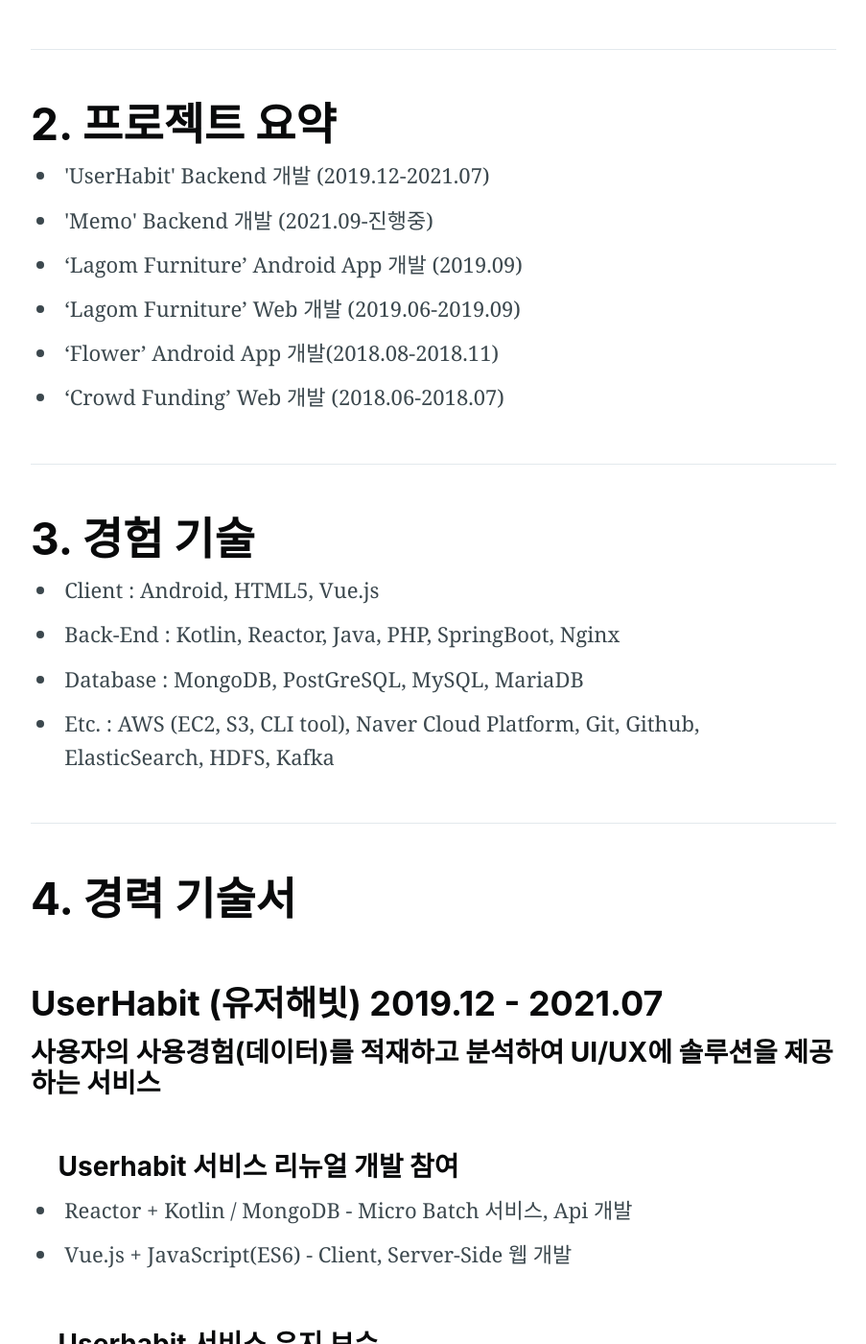
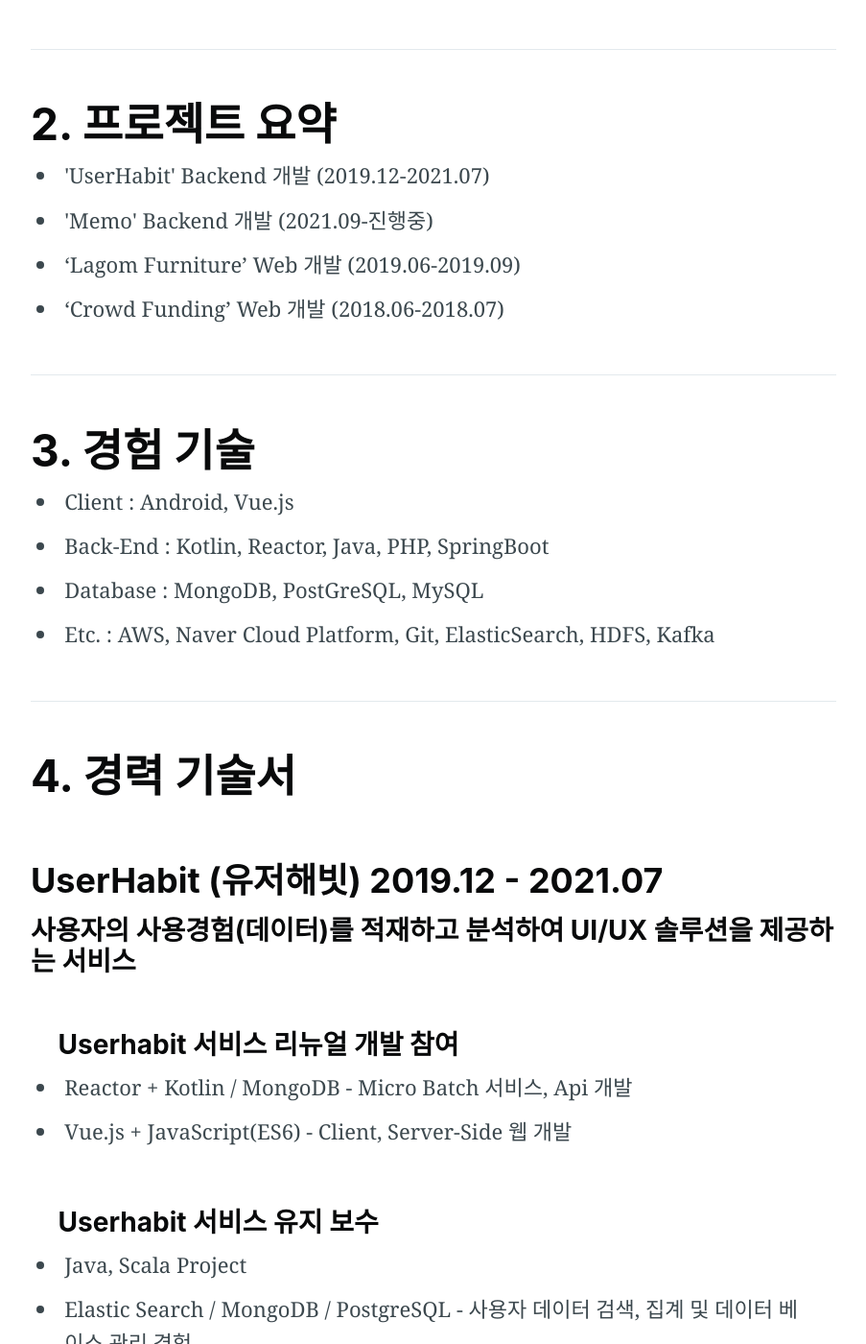
Before and after one commit to jennyleeee/jennyleeee.github.io, a Jekyll site: the page portfolio/index.html, which Jekyll copies as it is, in a window 1280 px wide and 1400 px high, scrolled down 1545 px. Shown: the whole window at 96% size, without its empty margins (188-1091 px from the left). Built offline with Jekyll 4.4.1, drawn with Linux system fonts in a browser that asks for light colours; nearby versions of some CDN libraries; comment, search, counter and statistics services are not loaded; some of the changed text lies outside the part shown.

Commit message:
fix: contents

```diff
--- a/portfolio/index.html
+++ b/portfolio/index.html
@@ -177,9 +177,7 @@
 <ul>
   <li>'UserHabit' Backend 개발 (2019.12-2021.07)</li>
   <li>'Memo' Backend 개발 (2021.09-진행중)</li>
-  <li>‘Lagom Furniture’ Android App 개발 (2019.09)</li>
   <li>‘Lagom Furniture’ Web 개발 (2019.06-2019.09)</li>
-  <li>‘Flower’ Android App 개발(2018.08-2018.11)</li>
   <li>‘Crowd Funding’ Web 개발 (2018.06-2018.07)</li>
 </ul>
 
@@ -188,10 +186,10 @@
 <h1 id="경험기술">3. 경험 기술</h1>
 
 <ul>
-    <li>Client : Android, HTML5, Vue.js</li>
-  <li>Back-End : Kotlin, Reactor, Java, PHP, SpringBoot, Nginx</li>
-  <li>Database : MongoDB, PostGreSQL, MySQL, MariaDB</li>
-  <li>Etc. : AWS (EC2, S3, CLI tool), Naver Cloud Platform, Git, Github, ElasticSearch, HDFS, Kafka</li>
+    <li>Client : Android, Vue.js</li>
+  <li>Back-End : Kotlin, Reactor, Java, PHP, SpringBoot</li>
+  <li>Database : MongoDB, PostGreSQL, MySQL </li>
+  <li>Etc. : AWS, Naver Cloud Platform, Git, ElasticSearch, HDFS, Kafka</li>
 </ul>
 
 <hr />
@@ -199,7 +197,7 @@
 <h1 id="경력기술서">4. 경력 기술서</h1>
 <br/>
 <h2 id="41-userhabit-backend-개발">UserHabit (유저해빗) 2019.12 - 2021.07</h2>
-<h4 id="유저해빗-서비스"> 사용자의 사용경험(데이터)를 적재하고 분석하여 UI/UX에 솔루션을 제공하는 서비스</h4>
+<h4 id="유저해빗-서비스"> 사용자의 사용경험(데이터)를 적재하고 분석하여 UI/UX 솔루션을 제공하는 서비스</h4>
 <br/>
 <ul>
     <h4 id="renewer"> Userhabit 서비스 리뉴얼 개발 참여 </h4>
@@ -241,24 +239,25 @@
 <br/>
 </ul>
 
-<h2 id="42-LagomFurniture-app-개발-android-개발">5.2 ‘LagomFurniture’ App. 개발 (Android 개발)</h2>
-<h3 id="기간-201909">기간 : 2019.09</h3>
-<h3 id="쇼핑몰-주요기능이있는-앱-개발">쇼핑몰 주요 기능이 있는 앱 서비스 설계 및 개발</h3>
-<br/>
-<ul>
-	<h3 id="깃헙-주소">GitHub</h3>
-	  <li><a href="https://github.com/jennyleeee/lagomfurniture_android">LagomFurniture App - GitHub 바로가기</a></li>
-	<br/>
-<h3 id="주요-기능">주요 기능</h3>
-<li> MVVM 패턴 사용</li>
-<li> 이메일 회원가입, 로그인</li>
-<!-- <li> OAuth2 SNS 로그인(카카오)</li> -->
-<br/>
-<h4 id="사용-기술-1">사용 스택</h4>
-<li>Android, Java, MVVM, Git, GitHub, Retrofit2, Glide</li>
-<br/>
-<h3 id="스크린샷-1">스크린샷</h3>
-</ul>
+<!--<h2 id="42-LagomFurniture-app-개발-android-개발">5.2 ‘LagomFurniture’ App. 개발 (Android 개발)</h2>-->
+<!--<h3 id="기간-201909">기간 : 2019.09</h3>-->
+<!--<h3 id="쇼핑몰-주요기능이있는-앱-개발">쇼핑몰 주요 기능이 있는 앱 서비스 설계 및 개발</h3>-->
+<!--<br/>-->
+<!--<ul>-->
+<!--	<h3 id="깃헙-주소">GitHub</h3>-->
+<!--	  <li><a href="https://github.com/jennyleeee/lagomfurniture_android">LagomFurniture App - GitHub 바로가기</a></li>-->
+<!--	<br/>-->
+<!--<h3 id="주요-기능">주요 기능</h3>-->
+<!--<li> MVVM 패턴 사용</li>-->
+<!--<li> 이메일 회원가입, 로그인</li>-->
+<!--&lt;!&ndash; <li> OAuth2 SNS 로그인(카카오)</li> &ndash;&gt;-->
+<!--<br/>-->
+<!--<h4 id="사용-기술-1">사용 스택</h4>-->
+<!--<li>Android, Java, MVVM, Git, GitHub, Retrofit2, Glide</li>-->
+<!--<br/>-->
+<!--<h3 id="스크린샷-1">스크린샷</h3>-->
+<!--</ul>-->
+
 <!-- <p><img src="/assets/portfolio/image019.jpg" alt="bikenavi1" />
 <img src="/assets/portfolio/image020.png" alt="bikenavi2" />
 <img src="/assets/portfolio/image021.png" alt="bikenavi3" />
@@ -289,44 +289,44 @@
 	<br/>
 </ul>
 
-<h2 id="43-asap-app-개발-android-개발">5.4 ‘Flower’ App 개발 (Android)</h2>
-<h3 id="기간--201808--201811">기간 : 2018.08 ~ 2018.11</h3>
-<h3 id="장소-공유-sns-서비스"> 꽃 주문 앱 서비스 </h3>
-<br/>
-<ul>
-<h3 id="깃헙-주소">GitHub</h3>
-  <li><a href="https://github.com/jennyleeee/flower">Flower - GitHub 바로가기</a></li>
-	<br/>
-  <h3 id="주요-기능">주요 기능</h3>
-	<li> 이메일 회원가입, 로그인</li>
-	<li> SNS 로그인 (Kakao API, FaceBook API)</li>
-	<li> 문자인식 (Tesseract) </li>
-	<li> 피드 이미지 여러장 보여주기</li>
-	<li> TCP/IP 채팅, 이미지 전송</li>
-	<li> 3D 모델링 (3DF Zephyr, Autodesk) 후 AR 적용 (Unity)</li>
-	<li> Tmap API 길찾기, 가게 위치 확인</li>
-	<li> 이미지 필터 (NDK, OpenCV) </li>
-<br/>
-<h4 id="사용-기술-1">사용 스택</h4>
-<li>Naver Cloud Platform, Linux(Ubuntu), Apache, PHP, MySQL, Android, Java, TCP/IP, GitHub, OpenCV, NDK, Tesseract OCR</li>
-	<br/>
-	<h3 id="스크린샷-2">스크린샷</h3>
-</ul>
-<img class="portfolioimage" src="/assets/portfolio/flower/login.jpg" alt="flower1" />
-<img class="portfolioimage" src="/assets/portfolio/flower/facebooklogin.jpg" alt="flower2" />
-<img class="portfolioimage" src="/assets/portfolio/flower/facebooklogin2.jpg" alt="flower3" />
-<img class="portfolioimage" src="/assets/portfolio/flower/main.jpg" alt="flower4" />
-<img class="portfolioimage" src="/assets/portfolio/flower/filtering.jpg" alt="flower5" />
-<img class="portfolioimage" src="/assets/portfolio/flower/daumaddress.jpg" alt="flower6" />
-<img class="portfolioimage" src="/assets/portfolio/flower/tmap.jpg" alt="flower7" />
-<img class="portfolioimage" src="/assets/portfolio/flower/review.jpg" alt="flower8" />
-<img class="portfolioimage" src="/assets/portfolio/flower/chatting.jpg" alt="flower9" />
-<img class="portfolioimage" src="/assets/portfolio/flower/3dUnity.jpg" alt="flower10" />
-<div style="clear:both;">	</div>
-<br/>
+<!--<h2 id="43-asap-app-개발-android-개발">5.4 ‘Flower’ App 개발 (Android)</h2>-->
+<!--<h3 id="기간&#45;&#45;201808&#45;&#45;201811">기간 : 2018.08 ~ 2018.11</h3>-->
+<!--<h3 id="장소-공유-sns-서비스"> 꽃 주문 앱 서비스 </h3>-->
+<!--<br/>-->
+<!--<ul>-->
+<!--<h3 id="깃헙-주소">GitHub</h3>-->
+<!--  <li><a href="https://github.com/jennyleeee/flower">Flower - GitHub 바로가기</a></li>-->
+<!--	<br/>-->
+<!--  <h3 id="주요-기능">주요 기능</h3>-->
+<!--	<li> 이메일 회원가입, 로그인</li>-->
+<!--	<li> SNS 로그인 (Kakao API, FaceBook API)</li>-->
+<!--	<li> 문자인식 (Tesseract) </li>-->
+<!--	<li> 피드 이미지 여러장 보여주기</li>-->
+<!--	<li> TCP/IP 채팅, 이미지 전송</li>-->
+<!--	<li> 3D 모델링 (3DF Zephyr, Autodesk) 후 AR 적용 (Unity)</li>-->
+<!--	<li> Tmap API 길찾기, 가게 위치 확인</li>-->
+<!--	<li> 이미지 필터 (NDK, OpenCV) </li>-->
+<!--<br/>-->
+<!--<h4 id="사용-기술-1">사용 스택</h4>-->
+<!--<li>Naver Cloud Platform, Linux(Ubuntu), Apache, PHP, MySQL, Android, Java, TCP/IP, GitHub, OpenCV, NDK, Tesseract OCR</li>-->
+<!--	<br/>-->
+<!--	<h3 id="스크린샷-2">스크린샷</h3>-->
+<!--</ul>-->
+<!--<img class="portfolioimage" src="/assets/portfolio/flower/login.jpg" alt="flower1" />-->
+<!--<img class="portfolioimage" src="/assets/portfolio/flower/facebooklogin.jpg" alt="flower2" />-->
+<!--<img class="portfolioimage" src="/assets/portfolio/flower/facebooklogin2.jpg" alt="flower3" />-->
+<!--<img class="portfolioimage" src="/assets/portfolio/flower/main.jpg" alt="flower4" />-->
+<!--<img class="portfolioimage" src="/assets/portfolio/flower/filtering.jpg" alt="flower5" />-->
+<!--<img class="portfolioimage" src="/assets/portfolio/flower/daumaddress.jpg" alt="flower6" />-->
+<!--<img class="portfolioimage" src="/assets/portfolio/flower/tmap.jpg" alt="flower7" />-->
+<!--<img class="portfolioimage" src="/assets/portfolio/flower/review.jpg" alt="flower8" />-->
+<!--<img class="portfolioimage" src="/assets/portfolio/flower/chatting.jpg" alt="flower9" />-->
+<!--<img class="portfolioimage" src="/assets/portfolio/flower/3dUnity.jpg" alt="flower10" />-->
+<!--<div style="clear:both;">	</div>-->
+<!--<br/>-->
 
 
-<h2 id="44-boa-web-개발-backend-개발">5.5	‘Crowd Funding’ Web 개발 </h2>
+<h2 id="44-boa-web-개발-backend-개발">5.3	‘Crowd Funding’ Web 개발 </h2>
 <h3 id="기간--201808--201811">기간 : 2018.06 ~ 2018.07</h3>
 <h3 id="문화생활-정보공유-서비스">크라우드 펀딩 웹 서비스</h3>
 <br/>
```
Also changed, not shown: other parts of portfolio/index.html (+4 -4 lines).
